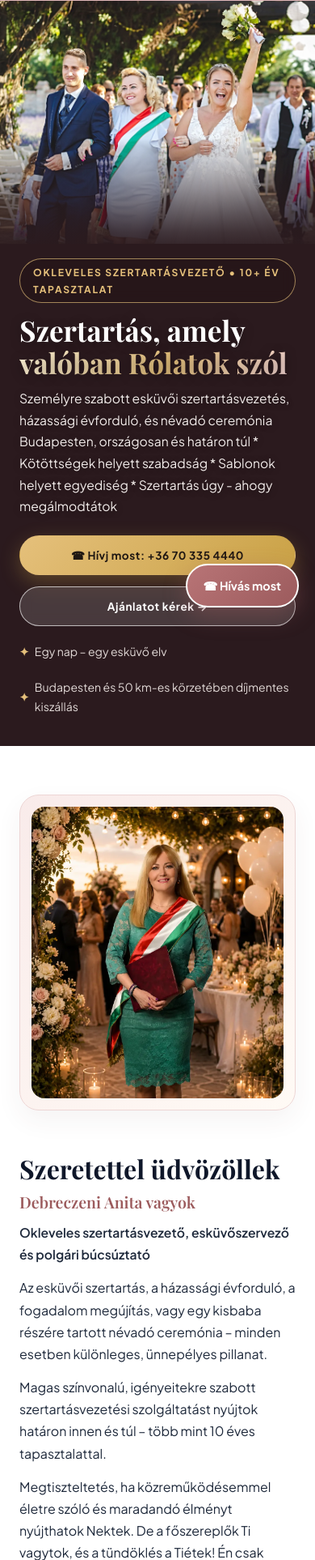
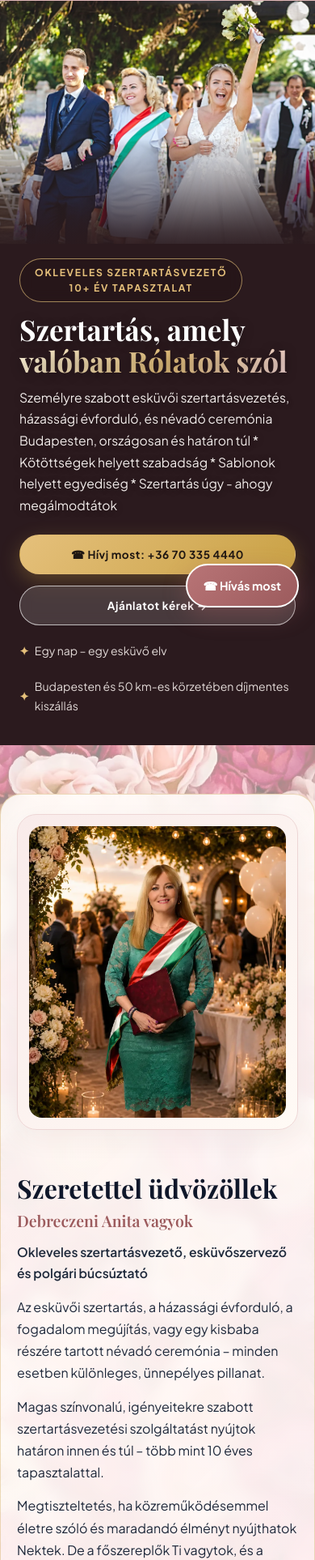
Before and after one commit to ADebre11/szertartasmester, a plain HTML site: page index.html in a window 390 px wide. Shown: the part 74-2000 px from the top of the page at 81% size. Drawn offline with nearby package versions, Linux system fonts and the light colour scheme; a web font is replaced by a local one.

Commit message:
Apply Anita round-3 polish: mobile hero badge wrap, floral about backdrop, included highlights

```diff
--- a/app.js
+++ b/app.js
@@ -52,16 +52,20 @@
 
     function renderHero() {
         const h = SITE_DATA.hero;
+        const badgeHtml = Array.isArray(h.badgeLines)
+            ? `<span>${h.badgeLines[0]}</span><span class="hero-badge-sep" aria-hidden="true">•</span><span>${h.badgeLines[1]}</span>`
+            : h.badge;
+
         el("hero-mount").innerHTML = `
             <div class="hero">
                 <img src="${h.image}" alt="${SITE_DATA.brand.name}" class="hero-bg" />
                 <div class="hero-overlay"></div>
                 <div class="container hero-container">
                     <div class="hero-badge-top">
-                        <div class="hero-badge">${h.badge}</div>
+                        <div class="hero-badge">${badgeHtml}</div>
                     </div>
                     <div class="hero-content">
-                        <div class="hero-badge hero-badge-mobile">${h.badge}</div>
+                        <div class="hero-badge hero-badge-mobile">${badgeHtml}</div>
                         <h1 class="hero-title">${h.title}</h1>
                         <p class="hero-desc">${h.description}</p>
                         <div class="hero-ctas">
@@ -187,7 +191,7 @@
                     </div>
                     <div class="included-box">
                         <div>
-                            <span class="eyebrow sage">Minden alapár tartalmazza</span>
+                            <span class="included-kicker">Minden alapár tartalmazza</span>
                             <h3 style="font-family:var(--font-serif);margin:0;font-size:1.45rem;">Gondtalan előkészület és ajándék kellékek</h3>
                             <ul class="included-list">
                                 ${p.included.map((inc) => `<li><span class="check-icon">✓</span><span>${inc}</span></li>`).join("")}
--- a/data.js
+++ b/data.js
@@ -24,6 +24,7 @@ const SITE_DATA = {
     ],
     hero: {
         badge: "Okleveles szertartásvezető • 10+ év tapasztalat",
+        badgeLines: ["Okleveles szertartásvezető", "10+ év tapasztalat"],
         title: "Szertartás, amely <span>valóban Rólatok szól</span>",
         description:
             "Személyre szabott esküvői szertartásvezetés, házassági évforduló, és névadó ceremónia Budapesten, országosan és határon túl * Kötöttségek helyett szabadság * Sablonok helyett egyediség * Szertartás úgy - ahogy megálmodtátok",
@@ -179,6 +180,7 @@ const SITE_DATA = {
             { name: "Szertartás hangosítás", note: "Igény esetén biztosítva", price: "20.000 Ft", unit: "opcionális" },
         ],
         included: [
+            "Korlátlan számú előzetes egyeztetés",
             "Budapesten és 50 km-es körzetén belül a kiszállási díj",
             "10+ éves szertartásvezetői tapasztalatom",
             "Teljesen személyre szabott esketőszöveg megírása",
--- a/style.css
+++ b/style.css
@@ -462,7 +462,21 @@ a {
    ABOUT
    ========================================================================== */
 .about-section {
-    background: var(--bg-white);
+    position: relative;
+    background: url("assets/kepek/fooldal/hatterkep-szertartasmester.webp") center / cover no-repeat;
+}
+
+.about-section::before {
+    content: "";
+    position: absolute;
+    inset: 0;
+    background: rgba(255, 250, 248, 0.56);
+    z-index: 0;
+}
+
+.about-section .container {
+    position: relative;
+    z-index: 1;
 }
 
 .about-grid {
@@ -470,6 +484,12 @@ a {
     grid-template-columns: 0.92fr 1.08fr;
     gap: 54px;
     align-items: center;
+    background: linear-gradient(135deg, rgba(255, 252, 249, 0.9) 0%, rgba(255, 246, 246, 0.86) 100%);
+    backdrop-filter: blur(8px);
+    border: 1px solid rgba(201, 161, 69, 0.35);
+    border-radius: 26px;
+    padding: 38px 42px;
+    box-shadow: 0 20px 50px rgba(45, 22, 30, 0.14);
 }
 
 .about-photo-frame {
@@ -729,6 +749,21 @@ a {
     grid-template-columns: 1.2fr 0.8fr;
     gap: 32px;
     align-items: center;
+}
+
+.included-kicker {
+    display: inline-block;
+    padding: 7px 18px;
+    border-radius: var(--radius-pill);
+    background: linear-gradient(135deg, rgba(164, 74, 96, 0.14) 0%, rgba(201, 161, 69, 0.2) 100%);
+    border: 1.5px solid rgba(164, 74, 96, 0.45);
+    color: var(--rose-dark);
+    font-size: 0.92rem;
+    font-weight: 800;
+    letter-spacing: 0.12em;
+    text-transform: uppercase;
+    margin-bottom: 12px;
+    box-shadow: 0 4px 12px rgba(164, 74, 96, 0.08);
 }
 
 .included-list {
@@ -1526,6 +1561,18 @@ a {
     }
     .hero-badge.hero-badge-mobile {
         display: inline-flex;
+        flex-direction: column;
+        align-items: center;
+        text-align: center;
+        gap: 3px;
+        line-height: 1.35;
+        padding: 8px 18px;
+    }
+    .hero-badge-sep {
+        display: none;
+    }
+    .about-grid {
+        padding: 24px 20px;
     }
     .hero-overlay {
         top: 170px;
```
Also changed, not shown: assets/kepek/fooldal/hatterkep-szertartasmester.webp (added).
